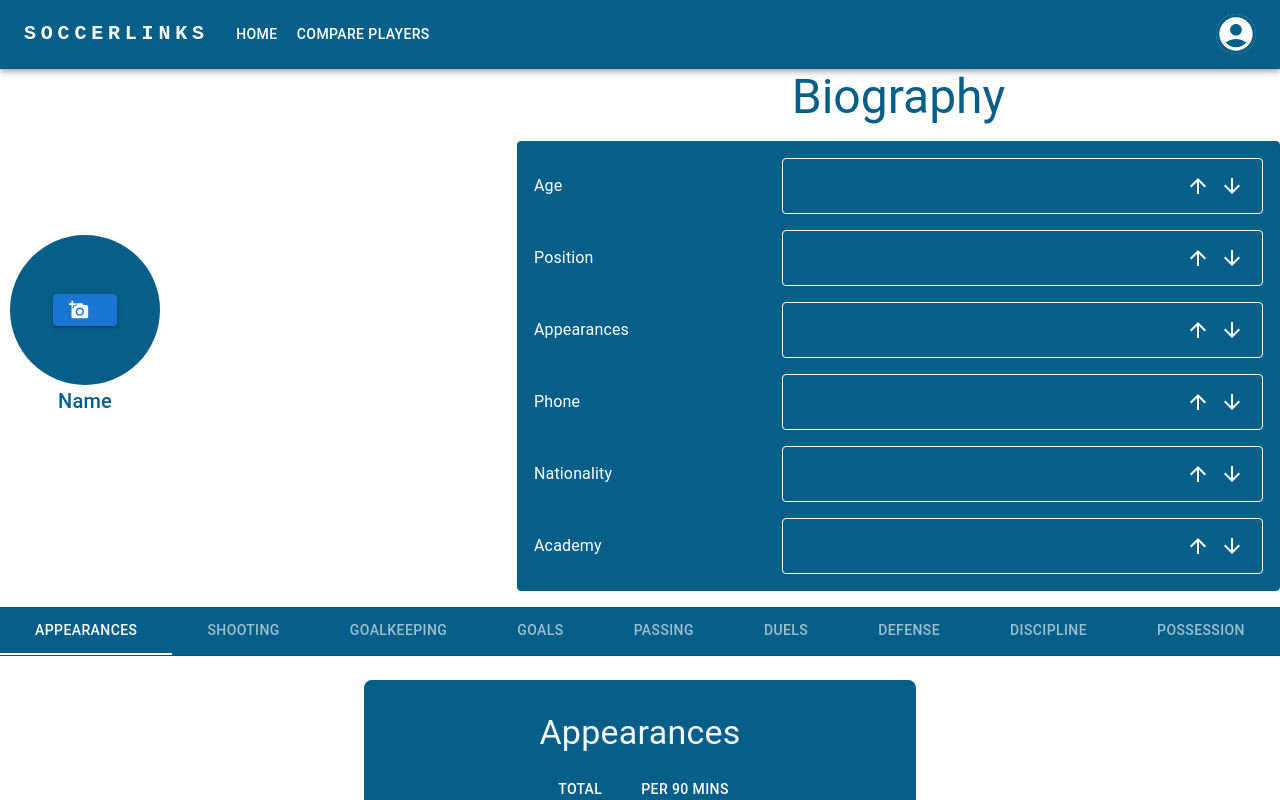
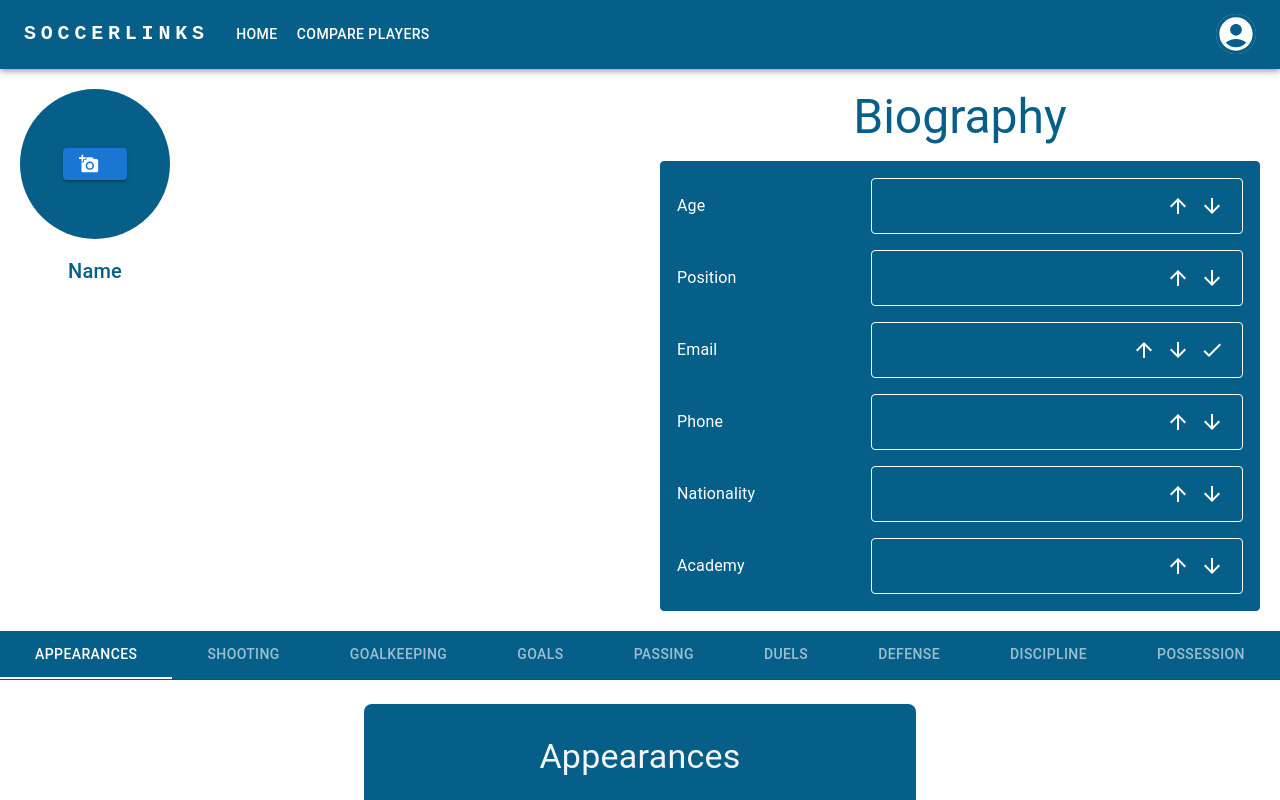
Before and after one commit to asayenju/soccerLink, a React (Create React App) app in the folder frontend/: page / in a window 1280 px wide. Shown: the top 800 px of the page. Built offline with nearby package versions, Linux system fonts and the light colour scheme.

Commit message:
Changed stylig

```diff
--- a/frontend/src/components/Biography.js
+++ b/frontend/src/components/Biography.js
@@ -34,7 +34,7 @@ const WhiteIconButton = styled(IconButton)({
   color: 'white',
 });
 
-const Biography = ({ isForm, name, age, position, email, phonenumber, nationality, academy, photoUrl, Appearances, formData, handleChange }) => {
+const Biography = ({ isForm, name, age, position, email, phonenumber, nationality, academy, photoUrl, formData }) => {
   const [formState, setFormState] = React.useState(formData || {});
 
   const handleInputChange = (e) => {
@@ -48,7 +48,7 @@ const Biography = ({ isForm, name, age, position, email, phonenumber, nationalit
   const renderTextField = (label, name, value, handleChange, showArrows = true, readOnly = false) => (
     <Grid container spacing={2} alignItems="center">
       <Grid item xs={4}>
-        <Typography variant="body1" sx={{ color: 'white' }}>
+        <Typography variant="b1" sx={{ color: 'white' }}>
           {label}
         </Typography>
       </Grid>
@@ -110,10 +110,10 @@ const Biography = ({ isForm, name, age, position, email, phonenumber, nationalit
   );
 
   return (
-    <Box display="flex" flexDirection="row" justifyContent="space-between" width="100%" gap="20px" margin="0 auto">
+    <Box display="flex" flexDirection="row" justifyContent="space-between" alignItems="flex-start" width="100%" padding="20px">
       {/* Avatar Section */}
-      <Box display="flex" flexDirection="column" marginBottom={2} justifyContent="center" alignItems="center" marginX="10px">
-        <Avatar sx={{ width: 150, height: 150, backgroundColor: '#065F89' }}>
+      <Box display="flex" flexDirection="column" justifyContent="center" alignItems="center" marginRight="20px">
+        <Avatar sx={{ width: 150, height: 150, backgroundColor: '#065F89', marginBottom: 2 }}>
           {isForm ? (
             <Button component="label" variant="contained" startIcon={<AddAPhotoIcon />}>
               <input type="file" hidden />
@@ -124,17 +124,17 @@ const Biography = ({ isForm, name, age, position, email, phonenumber, nationalit
             <AccountCircleIcon sx={{ fontSize: 150 }} />
           )}
         </Avatar>
-        <Typography variant="h6" sx={{ marginBottom: 1, textAlign: 'center', color: '#065F89' }}>
+        <Typography variant="h6" sx={{ textAlign: 'center', color: '#065F89' }}>
           {name || 'Name'}
         </Typography>
       </Box>
 
-      {/* Biography Details Section */}
-      <Box flex={0.7}>
+      {/* Biography Section */}
+      <Box flex={1} maxWidth="600px" marginLeft="20px">
         <Typography variant="h3" sx={{ marginBottom: 2, textAlign: 'center', color: '#065F89' }}>
           Biography
         </Typography>
-        <Box padding={2} border="1px solid #065F89" marginBottom={2} bgcolor="#065F89" color="whitesmoke" borderRadius={1}>
+        <Box padding={2} border="1px solid #065F89" bgcolor="#065F89" color="whitesmoke" borderRadius={1}>
           <Grid container spacing={2}>
             <Grid item xs={12}>
               {isForm ? (
@@ -152,9 +152,9 @@ const Biography = ({ isForm, name, age, position, email, phonenumber, nationalit
             </Grid>
             <Grid item xs={12}>
               {isForm ? (
-                renderTextField('Appearances', 'Appearances', formState.Appearances || '', handleInputChange, true)
+                renderTextField('Email', 'email', formState.Appearances || '', handleInputChange, true)
               ) : (
-                <Typography variant="h6" sx={{ textOverflow: 'ellipsis', overflow: 'hidden' }}>Appearances: {Appearances || 'N/A'}</Typography>
+                <Typography variant="h6" sx={{ textOverflow: 'ellipsis', overflow: 'hidden' }}>Email: {email || 'N/A'}</Typography>
               )}
             </Grid>
             <Grid item xs={12}>
```
